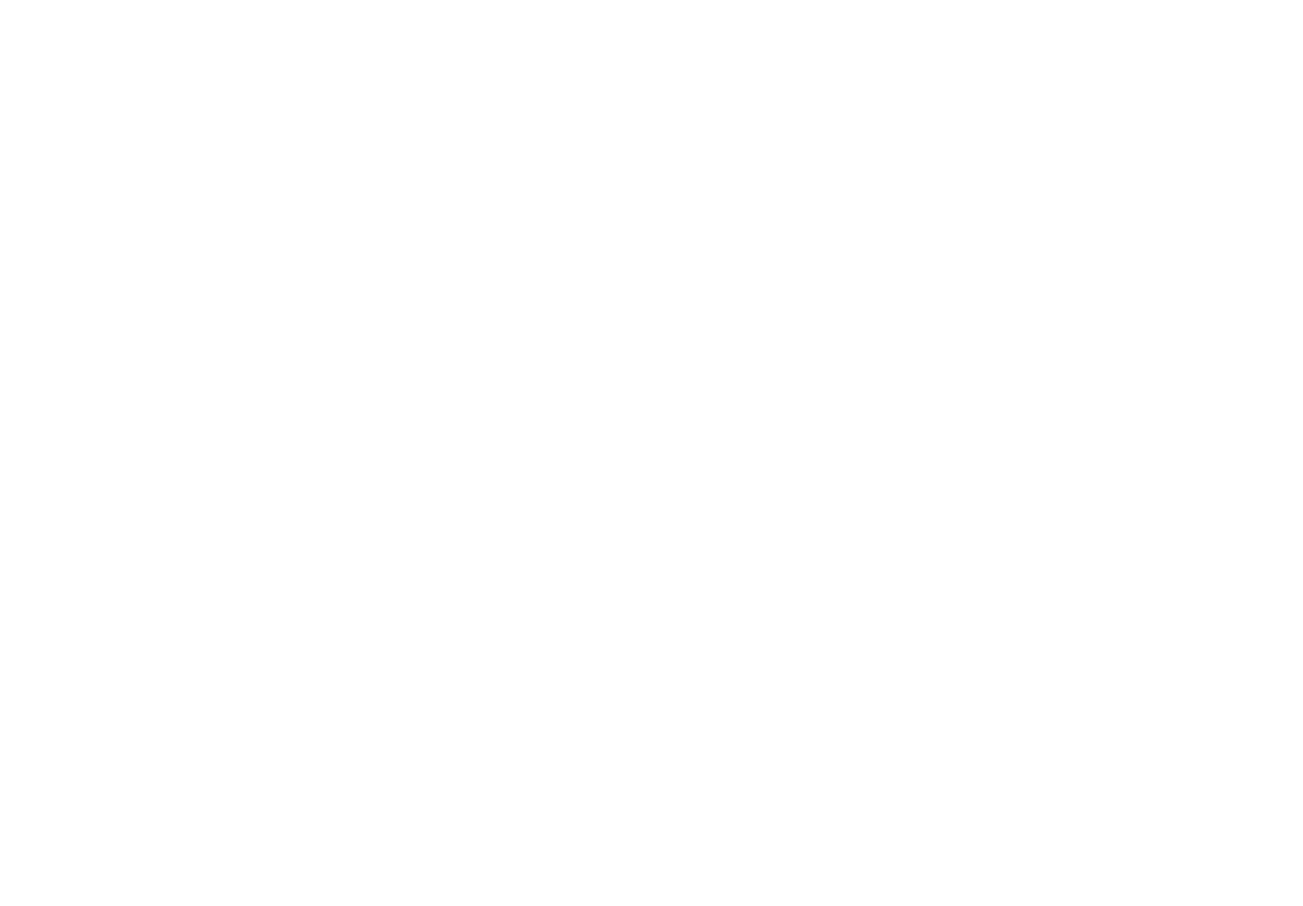
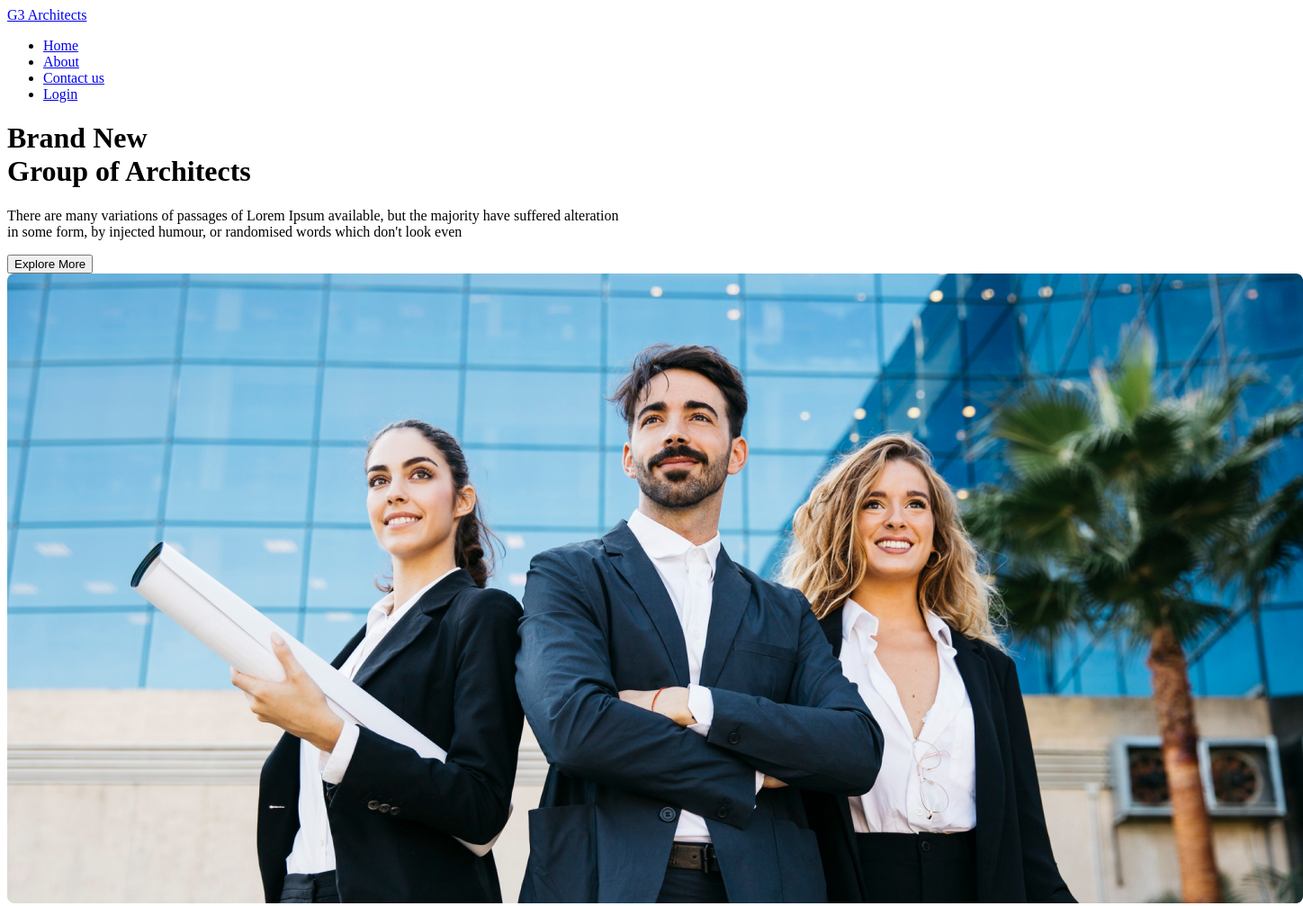
Before and after one commit to Sumaiyakhan322/my-css-and-html-project, a plain HTML site: page index.html in a window 1280 px wide. Shown: the whole page at 90% size, 1448 px wide, since content can reach past the window. Before the commit the page ends 800 px from the top, so only its background shows below. Drawn offline with Linux system fonts and the light colour scheme.

Commit message:
added header section

```diff
--- a/index.html
+++ b/index.html
@@ -6,6 +6,31 @@
     <title>Document</title>
 </head>
 <body>
+    <!--added header section-->
+    <header class="container1">
+        <nav class="nav">
+            <div class="logo"><a href="#">G3 Architects</a></div>
+            <div class="menu">
+                <ul>
+                    <li><a href="#">Home</a></li>
+                    <li><a href="#">About</a></li>
+                    <li><a href="#">Contact us</a></li>
+                    <li><a href="#">Login</a></li>
+                </ul>
+            </div>
+        </nav>
+        <!--banner section-->
+        <div class="details">
+            <h1>Brand New<br>
+                Group of Architects</h1>
+                <p>There are many variations of passages of Lorem Ipsum available, but the majority have suffered alteration<br>
+                in some form, by injected humour, or randomised words which don't look even</p>
+                <div class="btn"><button>Explore More</button></div>
+        </div>
+
+            <img src="/img/banner.png" alt="" class="banner">
+
+    </header>
 
 </body>
 </html>
```
